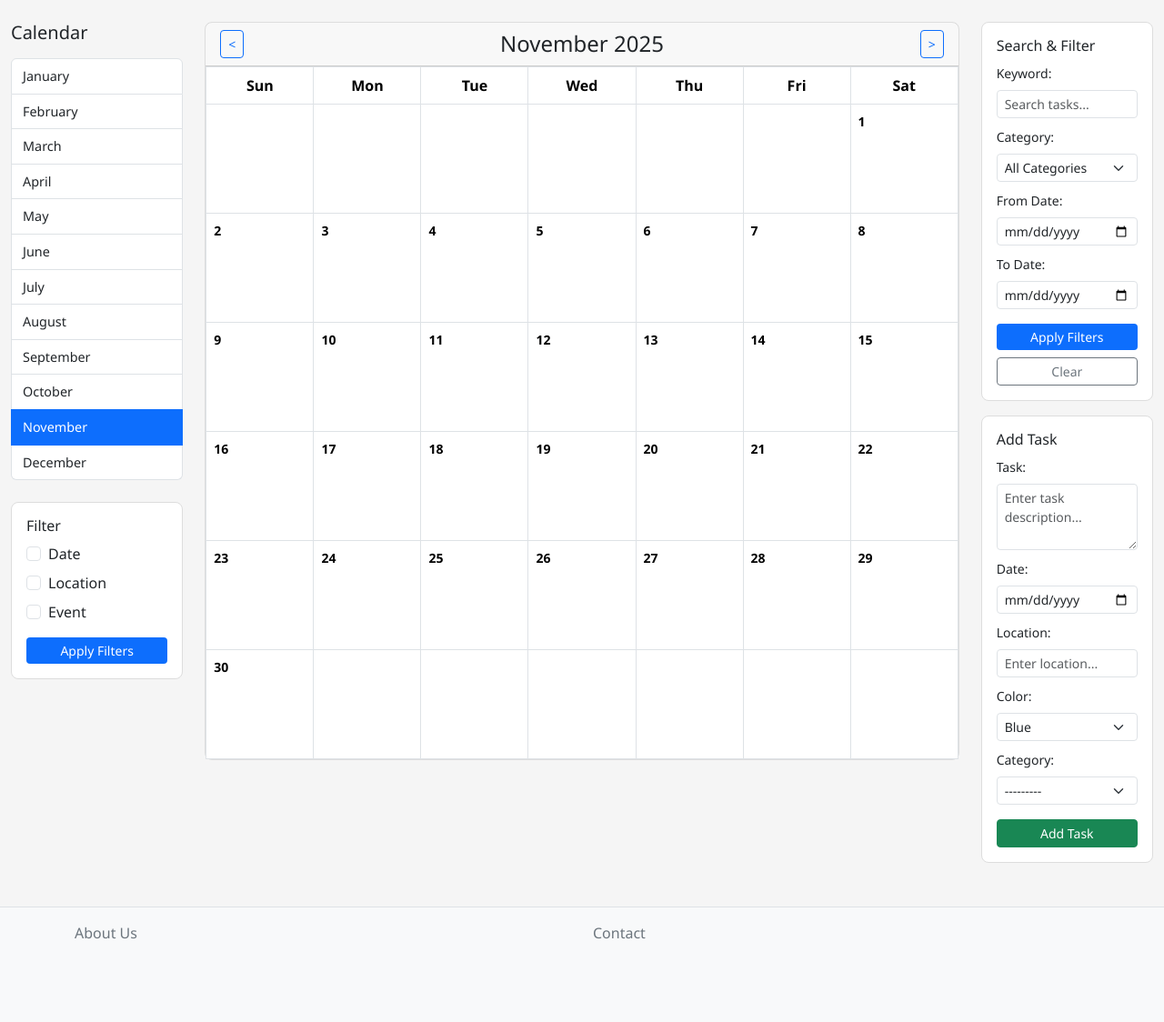
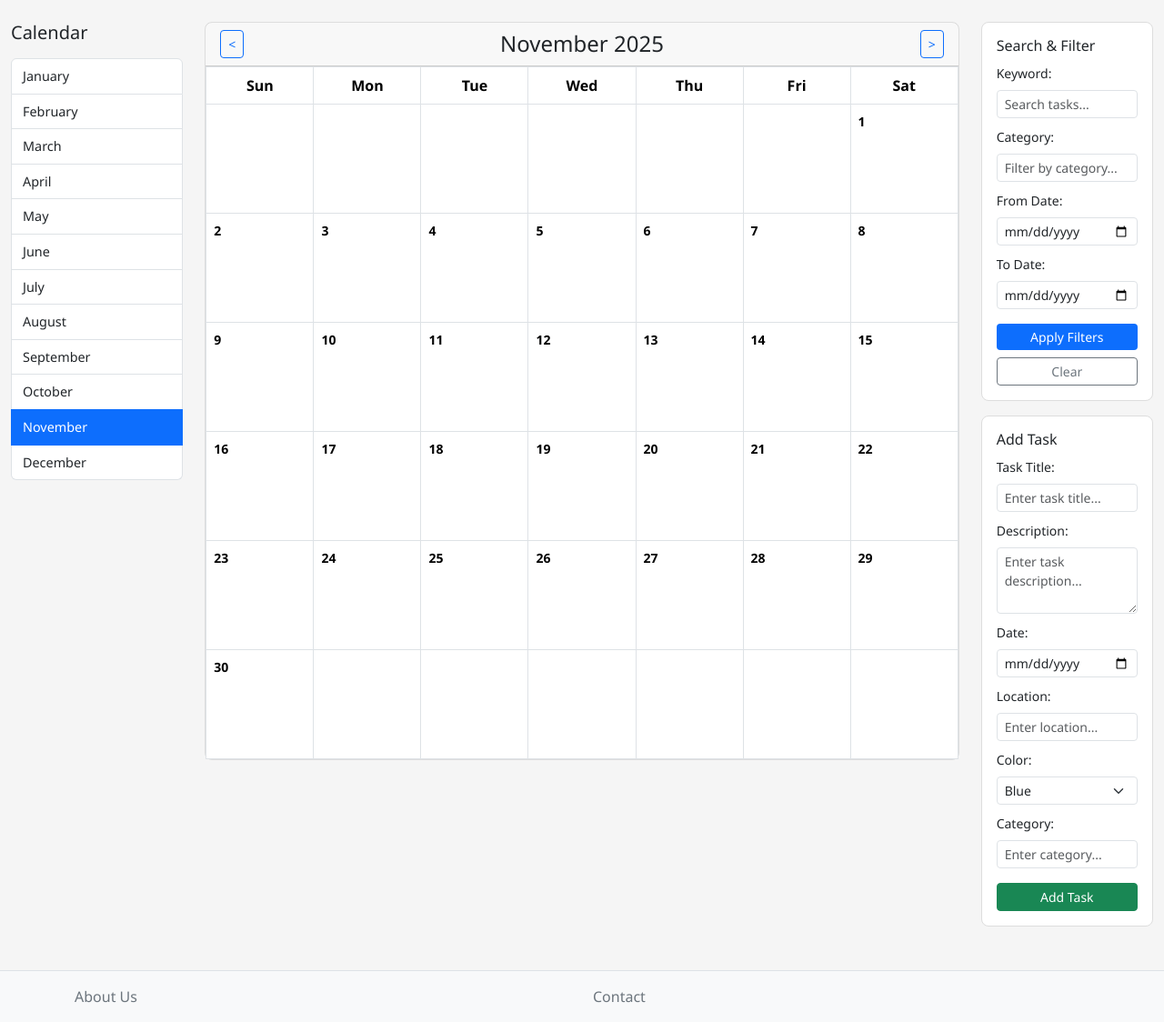
Before and after one commit to mustardcheese/CalendarBuddy, a Django app: page /calendar/ in a window 1280 px wide. Shown: the part 63-1187 px from the top of the page at 91% size. Before the commit the page ends 1096 px from the top, so only its background shows below. Run offline with Django 5.2, Linux system fonts and the light colour scheme; a user stored in the database is signed in; data comes from the database, SQL or seed files in the repository; data that the repository does not hold is empty.

Commit message:
Complete calendar features: user-defined categories, task modal, search functionality

```diff
--- a/calendar_app/forms.py
+++ b/calendar_app/forms.py
@@ -1,12 +1,16 @@
 from django import forms
-from .models import Task, EventCategory
+from .models import Task
 
 class TaskForm(forms.ModelForm):
     class Meta:
         model = Task
-        fields = ['title', 'date', 'location', 'color', 'category']
+        fields = ['title', 'description', 'date', 'location', 'color', 'category']
         widgets = {
-            'title': forms.Textarea(attrs={
+            'title': forms.TextInput(attrs={  # Changed from Textarea to TextInput
+                'class': 'form-control form-control-sm',
+                'placeholder': 'Enter task title...'
+            }),
+            'description': forms.Textarea(attrs={  # Separate description field
                 'rows': 3,
                 'class': 'form-control form-control-sm',
                 'placeholder': 'Enter task description...'
@@ -22,16 +26,11 @@ class TaskForm(forms.ModelForm):
             'color': forms.Select(attrs={
                 'class': 'form-select form-select-sm'
             }),
-            'category': forms.Select(attrs={
-                'class': 'form-select form-select-sm'
+            'category': forms.TextInput(attrs={
+                'class': 'form-control form-control-sm',
+                'placeholder': 'Enter category...'
             }),
         }
-
-    def __init__(self, *args, **kwargs):
-        super().__init__(*args, **kwargs)
-        # Set default color if needed
-        if not self.instance.pk:  # Only for new tasks
-            self.initial['color'] = 'blue'
 
 class CalendarSearchForm(forms.Form):
     search = forms.CharField(
@@ -42,11 +41,13 @@ class CalendarSearchForm(forms.Form):
         })
     )
 
-    category = forms.ModelChoiceField(
-        queryset=EventCategory.objects.all(),
+    category = forms.CharField(  # Changed from ModelChoiceField to CharField
         required=False,
-        empty_label="All Categories",
-        widget=forms.Select(attrs={'class': 'form-select form-select-sm'})
+        widget=forms.TextInput(attrs={
+            'class': 'form-control form-control-sm',
+            'placeholder': 'Filter by category...'
+        }),
+        label="Category"
     )
 
     start_date = forms.DateField(
--- a/calendar_app/templates/calendar_app/calendar.html
+++ b/calendar_app/templates/calendar_app/calendar.html
@@ -25,29 +25,9 @@
                 <a href="?month=11&year={{ year }}" class="list-group-item list-group-item-action {% if month == 11 %}active{% endif %}">November</a>
                 <a href="?month=12&year={{ year }}" class="list-group-item list-group-item-action {% if month == 12 %}active{% endif %}">December</a>
             </div>
-            <!-- Filters -->
-            <div class="card">
-                <div class="card-body">
-                    <h6 class="card-title">Filter</h6>
-                    <form method="get">
-                        <input type="hidden" name="month" value="{{ month }}">
-                        <input type="hidden" name="year" value="{{ year }}">
-                        <div class="form-check mb-2">
-                            <input class="form-check-input" type="checkbox" name="filter_date" id="filter_date" {% if filter_date %}checked{% endif %}>
-                            <label class="form-check-label" for="filter_date">Date</label>
-                        </div>
-                        <div class="form-check mb-2">
-                            <input class="form-check-input" type="checkbox" name="filter_location" id="filter_location" {% if filter_location %}checked{% endif %}>
-                            <label class="form-check-label" for="filter_location">Location</label>
-                        </div>
-                        <div class="form-check mb-3">
-                            <input class="form-check-input" type="checkbox" name="filter_event" id="filter_event" {% if filter_event %}checked{% endif %}>
-                            <label class="form-check-label" for="filter_event">Event</label>
-                        </div>
-                        <button type="submit" class="btn btn-sm btn-primary w-100">Apply Filters</button>
-                    </form>
-                </div>
-            </div>
+
+            <!-- FILTER SECTION REMOVED -->
+
         </div>
 
         <!-- Main Calendar -->
@@ -81,11 +61,31 @@
                                         {% if day in tasks_by_date %}
                                             <div class="tasks-container">
                                                 {% for task in tasks_by_date|get_item:day %}
-                                                    <div class="task-item task-{{ task.color }}">
-                                                        <small>{{ task.title|truncatechars:15 }}</small>
-                                                        <form method="post" action="{% url 'calendar_app:delete_task' task.id %}" style="display: inline;">
+                                                    <div class="task-item task-{{ task.color }}"
+                                                         data-task-id="{{ task.id }}"
+                                                         data-title="{{ task.title }}"
+                                                         data-date="{{ task.date|date:'M d, Y' }}"
+                                                         data-location="{{ task.location }}"
+                                                         data-description="{{ task.description }}"
+                                                         data-category="{{ task.category }}"
+                                                         data-color="{{ task.color }}"
+                                                         data-delete-url="{% url 'calendar_app:delete_task' task.id %}"
+                                                         style="cursor: pointer;">
+
+                                                        <!-- Display Title and Location -->
+                                                        <div class="task-content">
+                                                            <small class="task-title">{{ task.title|truncatechars:15 }}</small>
+                                                            {% if task.location %}
+                                                                <br><small class="task-location">{{ task.location|truncatechars:12 }}</small>
+                                                            {% endif %}
+                                                        </div>
+
+                                                        <!-- Delete Button -->
+                                                        <form method="post" action="{% url 'calendar_app:delete_task' task.id %}"
+                                                              class="delete-form" onclick="event.stopPropagation();">
                                                             {% csrf_token %}
-                                                            <button type="submit" class="btn-delete-task" onclick="return confirm('Are you sure?')">&times;</button>
+                                                            <button type="submit" class="btn-delete-task"
+                                                                    onclick="return confirm('Are you sure?')">&times;</button>
                                                         </form>
                                                     </div>
                                                 {% endfor %}
@@ -159,13 +158,24 @@
                         {% csrf_token %}
                         <input type="hidden" name="add_task" value="true">
 
+                        <!-- Task Title -->
                         <div class="mb-2">
-                            <label class="form-label small">Task:</label>
+                            <label class="form-label small">Task Title:</label>
                             {{ task_form.title }}
                             {% if task_form.title.errors %}
                             <div class="text-danger small">{{ task_form.title.errors }}</div>
                             {% endif %}
                         </div>
+
+                        <!-- Task Description -->
+                        <div class="mb-2">
+                            <label class="form-label small">Description:</label>
+                            {{ task_form.description }}
+                            {% if task_form.description.errors %}
+                            <div class="text-danger small">{{ task_form.description.errors }}</div>
+                            {% endif %}
+                        </div>
+
                         <div class="mb-2">
                             <label class="form-label small">Date:</label>
                             {{ task_form.date }}
@@ -173,21 +183,61 @@
                             <div class="text-danger small">{{ task_form.date.errors }}</div>
                             {% endif %}
                         </div>
+
                         <div class="mb-2">
                             <label class="form-label small">Location:</label>
                             {{ task_form.location }}
                         </div>
+
                         <div class="mb-2">
                             <label class="form-label small">Color:</label>
                             {{ task_form.color }}
                         </div>
+
                         <div class="mb-3">
                             <label class="form-label small">Category:</label>
                             {{ task_form.category }}
                         </div>
+
                         <button type="submit" class="btn btn-sm btn-success w-100">Add Task</button>
                     </form>
                 </div>
+            </div>
+        </div>
+    </div>
+</div>
+
+<!-- Task Detail Modal -->
+<div class="modal fade" id="taskModal" tabindex="-1">
+    <div class="modal-dialog">
+        <div class="modal-content">
+            <div class="modal-header">
+                <h5 class="modal-title" id="taskModalTitle"></h5>
+                <button type="button" class="btn-close" data-bs-dismiss="modal"></button>
+            </div>
+            <div class="modal-body">
+                <div class="row">
+                    <div class="col-6">
+                        <p><strong>Date:</strong><br><span id="taskModalDate"></span></p>
+                    </div>
+                    <div class="col-6">
+                        <p><strong>Category:</strong><br><span id="taskModalCategory"></span></p>
+                    </div>
+                </div>
+                <p><strong>Location:</strong><br><span id="taskModalLocation"></span></p>
+                <p><strong>Description:</strong><br><span id="taskModalDescription"></span></p>
+                <p><strong>Color:</strong>
+                    <span id="taskModalColor" class="badge" style="margin-left: 10px;"></span>
+                </p>
+            </div>
+            <div class="modal-footer">
+                <form method="post" action="" id="taskModalDeleteForm" style="display: inline;">
+                    {% csrf_token %}
+                    <button type="submit" class="btn btn-danger btn-sm" onclick="return confirm('Are you sure you want to delete this task?')">
+                        Delete Task
+                    </button>
+                </form>
+                <button type="button" class="btn btn-secondary btn-sm" data-bs-dismiss="modal">Close</button>
             </div>
         </div>
     </div>
@@ -256,4 +335,63 @@
         font-size: 0.9rem;
     }
 </style>
+
+<script>
+    // Task Modal functionality
+    document.addEventListener('DOMContentLoaded', function() {
+        const taskModal = new bootstrap.Modal(document.getElementById('taskModal'));
+
+        // Add click event to all task items
+        document.querySelectorAll('.task-item').forEach(function(taskItem) {
+            taskItem.addEventListener('click', function(event) {
+                // Don't trigger modal if delete button was clicked
+                if (event.target.closest('.delete-form')) {
+                    return;
+                }
+
+                // Get task data from data attributes
+                const taskId = this.dataset.taskId;
+                const title = this.dataset.title;
+                const date = this.dataset.date;
+                const location = this.dataset.location || 'Not specified';
+                const description = this.dataset.description || 'No description';
+                const category = this.dataset.category || 'Uncategorized';
+                const color = this.dataset.color;
+                const deleteUrl = this.dataset.deleteUrl;
+
+                // Populate modal with task data
+                document.getElementById('taskModalTitle').textContent = title;
+                document.getElementById('taskModalDate').textContent = date;
+                document.getElementById('taskModalLocation').textContent = location;
+                document.getElementById('taskModalDescription').textContent = description;
+                document.getElementById('taskModalCategory').textContent = category;
+
+                // Set color badge
+                const colorBadge = document.getElementById('taskModalColor');
+                colorBadge.textContent = color.charAt(0).toUpperCase() + color.slice(1);
+                colorBadge.className = 'badge';
+                colorBadge.classList.add('bg-' + getColorClass(color));
+
+                // Update delete form action
+                document.getElementById('taskModalDeleteForm').action = deleteUrl;
+
+                // Show modal
+                taskModal.show();
+            });
+        });
+    });
+
+    // Helper function to map color names to Bootstrap classes
+    function getColorClass(color) {
+        const colorMap = {
+            'blue': 'primary',
+            'green': 'success',
+            'red': 'danger',
+            'yellow': 'warning',
+            'purple': 'info',
+            'orange': 'warning'
+        };
+        return colorMap[color] || 'secondary';
+    }
+</script>
 {% endblock %}
--- a/calendar_app/views.py
+++ b/calendar_app/views.py
@@ -3,7 +3,7 @@ from django.contrib.auth.decorators import login_required
 from django.db.models import Q
 from datetime import datetime, date
 import calendar
-from .models import Task, EventCategory
+from .models import Task  # Removed EventCategory import
 from .forms import TaskForm, CalendarSearchForm
 
 @login_required
@@ -45,7 +45,7 @@ def calendar_view(request):
 
     if search_form.is_valid():
         search_keyword = search_form.cleaned_data.get('search')
-        category = search_form.cleaned_data.get('category')
+        category_filter = search_form.cleaned_data.get('category')
         start_date = search_form.cleaned_data.get('start_date')
         end_date = search_form.cleaned_data.get('end_date')
 
@@ -54,11 +54,12 @@ def calendar_view(request):
             tasks = tasks.filter(
                 Q(title__icontains=search_keyword) |
                 Q(description__icontains=search_keyword) |
-                Q(location__icontains=search_keyword)
+                Q(location__icontains=search_keyword) |
+                Q(category__icontains=search_keyword)  # FIXED: Added missing pipe character
             )
 
-        if category:
-            tasks = tasks.filter(category=category)
+        if category_filter:
+            tasks = tasks.filter(category__icontains=category_filter)
 
         if start_date:
             tasks = tasks.filter(date__gte=start_date)
@@ -95,7 +96,6 @@ def calendar_view(request):
         'next_year': next_year,
         'task_form': task_form,
         'search_form': search_form,
-        'categories': EventCategory.objects.all(),
         'search_keyword': request.GET.get('search', ''),
         'filter_date': request.GET.get('filter_date'),
         'filter_location': request.GET.get('filter_location'),
```
Also changed, not shown: other parts of calendar_app/templates/calendar_app/calendar.html (+33 -5 lines), calendar_app/models.py (+4 -4 lines), calendar_app/migrations/0003_alter_task_category.py (added), calendar_app/migrations/0004_alter_task_category.py (added), db.sqlite3. Lines whose indentation alone changed are shown as unchanged.
